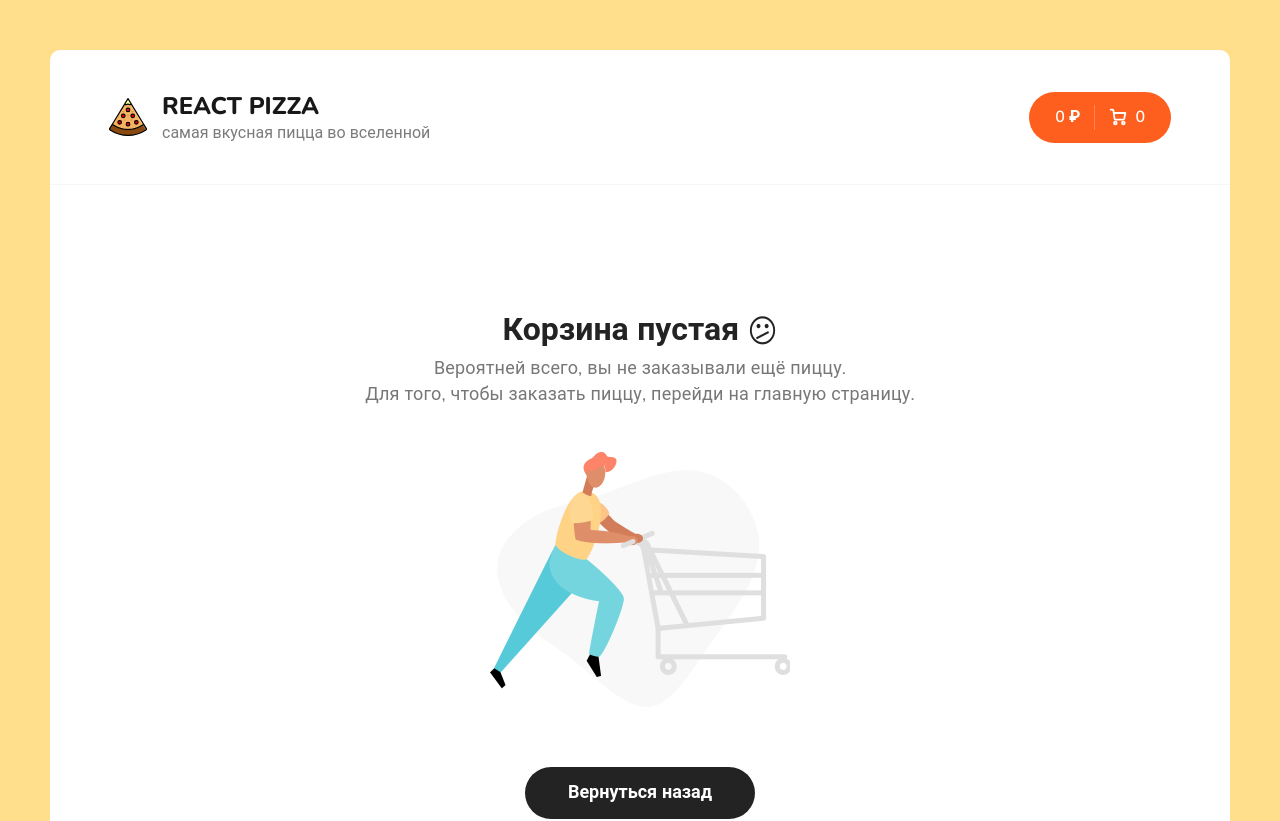
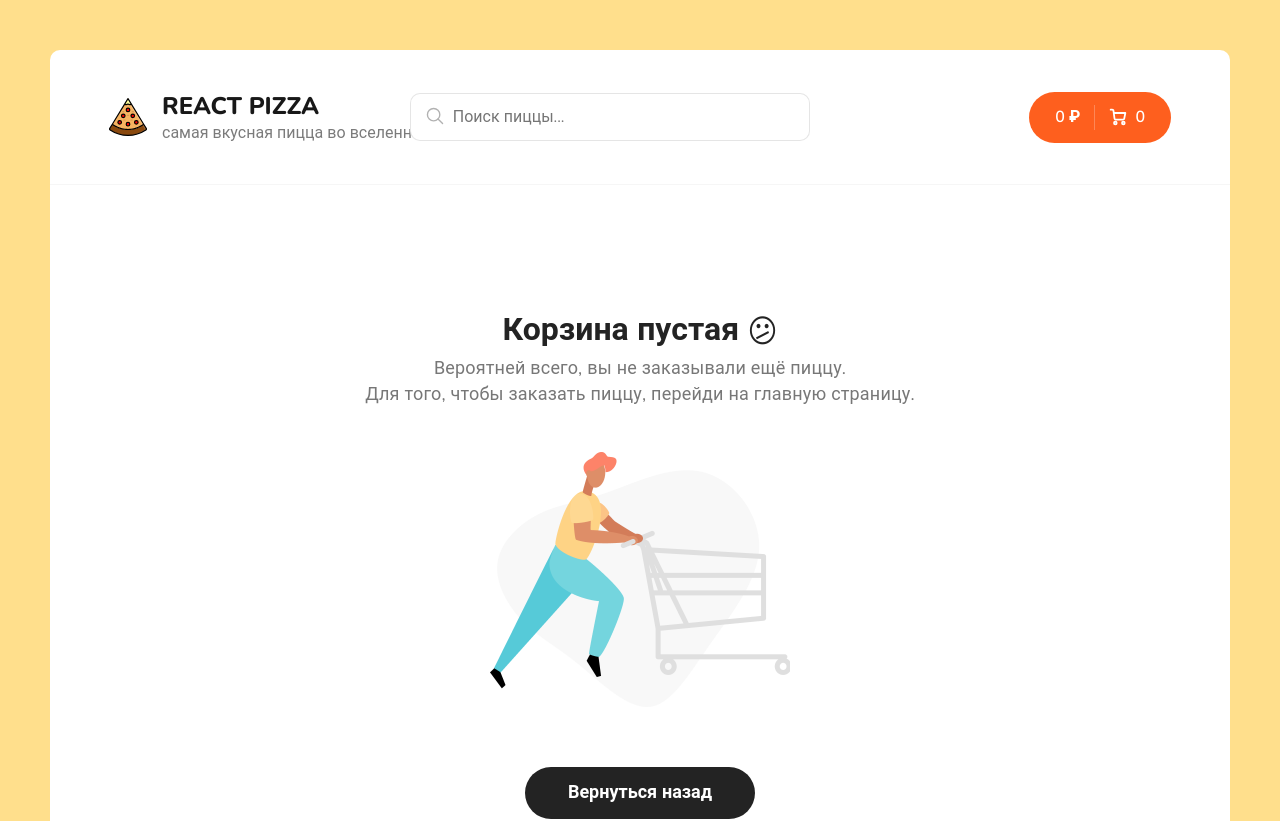
Before and after one commit to quinqueqe/react-pizza-v2, a React (Create React App) app: page /cart in a window 1280 px wide. Shown: the top 821 px of the page. Built offline with nearby package versions, Linux system fonts and the light colour scheme.

Commit message:
added search

```diff
--- a/src/components/Header/index.jsx
+++ b/src/components/Header/index.jsx
@@ -2,6 +2,7 @@ import { Link } from 'react-router-dom'
 import imgLogo from '../../assets/img/pizza-logo.svg'
 import { useSelector } from 'react-redux'
 import { selectCart } from '../../redux/selectors'
+import Search from '../Search'
 
 const Header = () => {
 	const { totalPrice, items } = useSelector(selectCart)
@@ -16,6 +17,7 @@ const Header = () => {
 						<p>самая вкусная пицца во вселенной</p>
 					</div>
 				</Link>
+				<Search/>
 				<Link to='/cart' class='header__cart'>
 					<div class='button button--cart'>
 						<span>{totalPrice} ₽</span>
--- /dev/null
+++ b/src/components/Search/Search.module.scss
@@ -0,0 +1,43 @@
+.root {
+	position: relative;
+	left: -120px;
+}
+
+.input {
+	border: 1px solid rgba(0, 0, 0, 0.1);
+	padding: 12px 20px;
+	width: 400px;
+	border-radius: 10px;
+	font-size: 16px;
+	padding-left: 42px;
+
+	&:focus {
+		border: 1px solid rgba(0, 0, 0, 0.2);
+
+	}
+}
+
+.icon {
+	width: 22px;
+	height: 22px;
+	opacity: 0.3;
+	position: absolute;
+	top: 12px;
+	left: 14px;
+	object-fit: cover;
+}
+
+.close {
+	width: 18px;
+	height: 18px;
+	position: absolute;
+	top: 15px;
+	right: 20px;
+	opacity: 0.3;
+	object-fit: cover;
+	cursor: pointer;
+
+	&:hover {
+		opacity: 0.8;
+	}
+}
--- /dev/null
+++ b/src/components/Search/index.jsx
@@ -0,0 +1,85 @@
+import React from 'react'
+import styles from './Search.module.scss'
+import { useDispatch, useSelector } from 'react-redux'
+import { setValueInput } from '../../redux/slices/filter/filterSlice'
+import { selectFilter } from '../../redux/selectors'
+
+const Search = () => {
+	const dispatch = useDispatch()
+	const { valueInput } = useSelector(selectFilter)
+	const inputRef = React.useRef()
+	const handleInputChange = e => {
+		dispatch(setValueInput(e.target.value))
+	}
+	const clearInput = () => {
+		dispatch(setValueInput(''))
+		inputRef.current.focus()
+	}
+	return (
+		<div className={styles.root}>
+			<input
+				ref={inputRef}
+				value={valueInput}
+				onChange={e => handleInputChange(e)}
+				className={styles.input}
+				placeholder='Поиск пиццы...'
+				type='text'
+			/>
+			<svg
+				className={styles.icon}
+				enableBackground='new 0 0 32 32'
+				id='EditableLine'
+				version='1.1'
+				viewBox='0 0 32 32'
+				xmlns='http://www.w3.org/2000/svg'
+			>
+				<circle
+					cx='14'
+					cy='14'
+					fill='none'
+					id='XMLID_42_'
+					r='9'
+					stroke='#000000'
+					strokeLinecap='round'
+					strokeLinejoin='round'
+					strokeMiterlimit='10'
+					strokeWidth='2'
+				/>
+				<line
+					fill='none'
+					id='XMLID_44_'
+					stroke='#000000'
+					strokeLinecap='round'
+					strokeLinejoin='round'
+					strokeMiterlimit='10'
+					strokeWidth='2'
+					x1='27'
+					x2='20.366'
+					y1='27'
+					y2='20.366'
+				/>
+			</svg>
+
+			{valueInput != '' ? (
+				<svg
+					onClick={() => clearInput()}
+					className={styles.close}
+					xmlns='http://www.w3.org/2000/svg'
+					width='800px'
+					height='800px'
+					viewBox='0 0 24 24'
+					fill='none'
+				>
+					<path
+						d='M20.7457 3.32851C20.3552 2.93798 19.722 2.93798 19.3315 3.32851L12.0371 10.6229L4.74275 3.32851C4.35223 2.93798 3.71906 2.93798 3.32854 3.32851C2.93801 3.71903 2.93801 4.3522 3.32854 4.74272L10.6229 12.0371L3.32856 19.3314C2.93803 19.722 2.93803 20.3551 3.32856 20.7457C3.71908 21.1362 4.35225 21.1362 4.74277 20.7457L12.0371 13.4513L19.3315 20.7457C19.722 21.1362 20.3552 21.1362 20.7457 20.7457C21.1362 20.3551 21.1362 19.722 20.7457 19.3315L13.4513 12.0371L20.7457 4.74272C21.1362 4.3522 21.1362 3.71903 20.7457 3.32851Z'
+						fill='#0F0F0F'
+					/>
+				</svg>
+			) : (
+				<></>
+			)}
+		</div>
+	)
+}
+
+export default Search
--- a/src/pages/Home.jsx
+++ b/src/pages/Home.jsx
@@ -1,3 +1,4 @@
+/* eslint-disable react-hooks/exhaustive-deps */
 import React from 'react'
 
 // components
@@ -12,7 +13,7 @@ import { useDispatch, useSelector } from 'react-redux'
 import { fetchPizzas } from '../redux/slices/pizza/pizzaSlice'
 import { selectFilter, selectPizza } from '../redux/selectors'
 const Home = () => {
-	const { sortType, categoryId } = useSelector(selectFilter)
+	const { sortType, categoryId, valueInput } = useSelector(selectFilter)
 	const dispatch = useDispatch()
 	const { pizzas, status } = useSelector(selectPizza)
 
@@ -20,11 +21,24 @@ const Home = () => {
 		<Skeleton key={index} />
 	))
 
+	// филтруются пиццы и получаем объекты элементов из массива pizzas
+	const pizzs = pizzas
+		.filter(obj => {
+			if (obj.title.toLowerCase().includes(valueInput.toLowerCase())) {
+				// достаем 'title' из массивов и превращаем его в нижний реестр, далее проверяем есть ли в 'title' такие же элементы как и в input из 'valueInput'
+				return true // если есть, то возращаем true и код работает
+			} else {
+				return false // если нет, возращаем false и код не работает
+			}
+		})
+		.map((value, i) => <PizzaBlock {...value} key={i} />)
+
+
 	React.useEffect(() => {
 		const category = categoryId > 0 ? categoryId : ''
 		console.log(sortType, sortDb[sortType].sortProperty)
 		dispatch(fetchPizzas({ sortType, category, sortDb }))
-	}, [sortType, categoryId])
+	}, [sortType, categoryId, valueInput])
 	return (
 		<div className='content'>
 			<div className='container'>
@@ -48,11 +62,7 @@ const Home = () => {
 				) : status === 'loading' ? (
 					<div className='content__items'>{skeleton}</div>
 				) : (
-					<div className='content__items'>
-						{pizzas.map((pizza, i) => (
-							<PizzaBlock {...pizza} key={i} />
-						))}
-					</div>
+					<div className='content__items'>{pizzs}</div>
 				)}
 			</div>
 		</div>
--- a/src/redux/slices/filter/filterSlice.js
+++ b/src/redux/slices/filter/filterSlice.js
@@ -6,6 +6,7 @@ const filterSlice = createSlice({
 		categoryId: 0,
 		sortType: 0,
 		openPopup: false,
+		valueInput: ''
 	},
 	reducers: {
 		setCategoryId(state, action) {
@@ -16,11 +17,14 @@ const filterSlice = createSlice({
 		},
 		setOpenPopup(state, action) {
 			state.openPopup = action.payload
+		},
+		setValueInput(state, action) {
+			state.valueInput = action.payload
 		}
 	},
 })
 
 
 
-export const { setCategoryId, setSortType, setOpenPopup } = filterSlice.actions
+export const { setCategoryId, setSortType, setOpenPopup, setValueInput } = filterSlice.actions
 export default filterSlice.reducer
```
